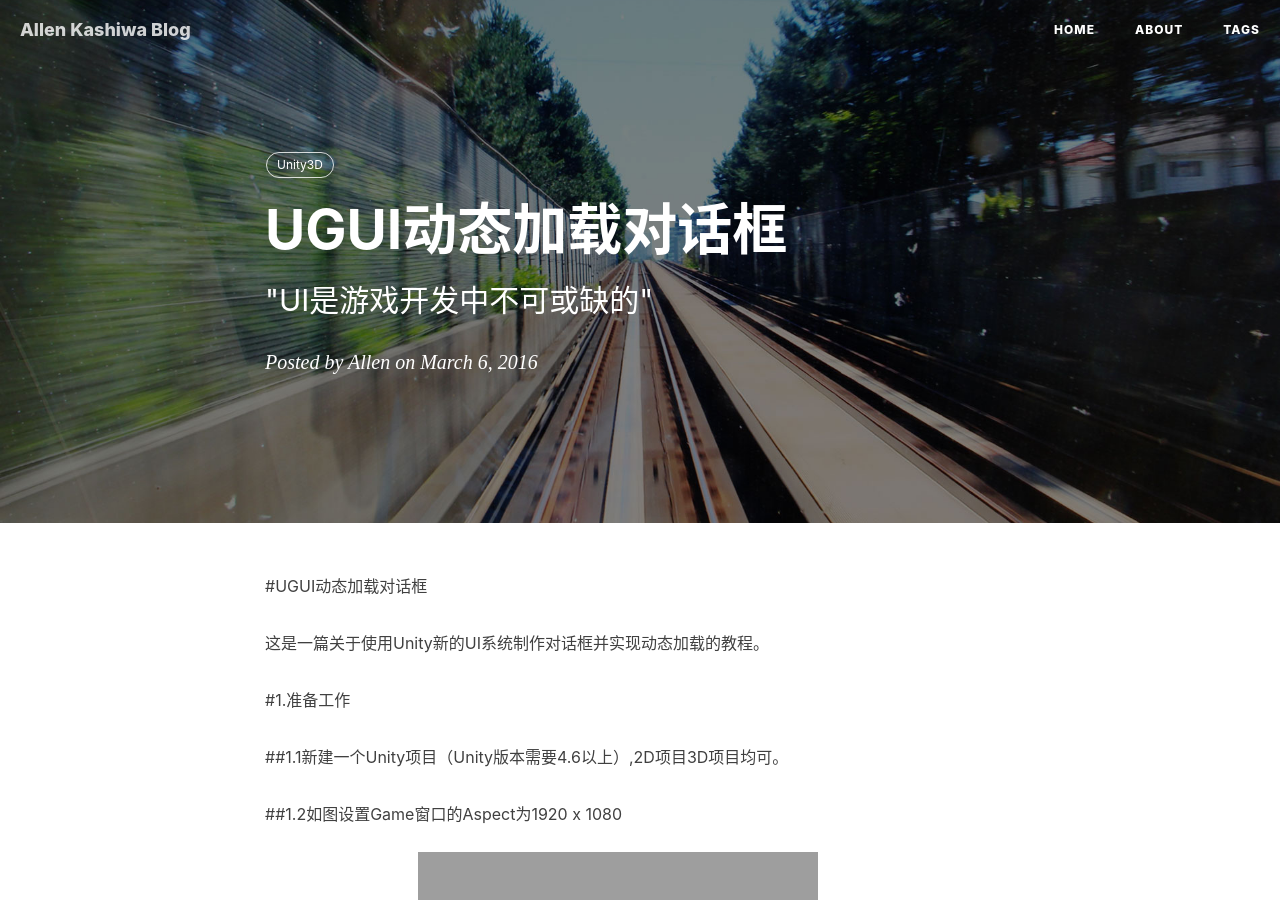
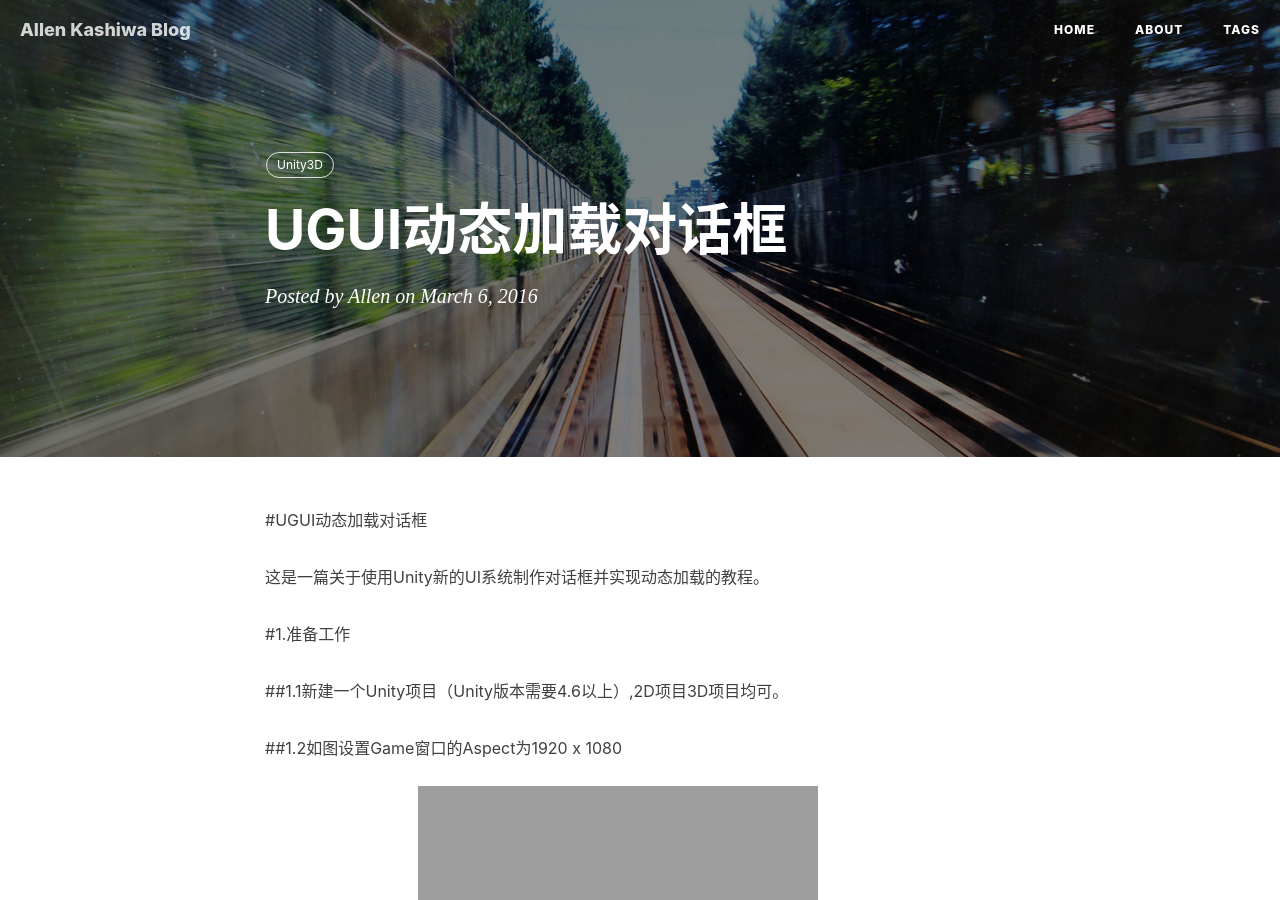
Before and after one commit to AllenKashiwa/AllenKashiwa.github.io, a Jekyll site: the page built from _posts/2016-03-06-load-ugui-dialog-dynamically.md, in a window 1280 px wide and 900 px high. Built offline with Jekyll 4.4.1, drawn with Linux system fonts in a browser that asks for light colours; nearby versions of some CDN libraries; comment, search, counter and statistics services are not loaded.

Commit message:
delete subtitle

```diff
--- a/_posts/2016-03-06-load-ugui-dialog-dynamically.md
+++ b/_posts/2016-03-06-load-ugui-dialog-dynamically.md
@@ -1,7 +1,7 @@
 ---
 layout:     post
 title:      "UGUI动态加载对话框"
-subtitle:   "\"UI是游戏开发中不可或缺的\""
+subtitle:   ""
 date:       2016-03-06 22:45:00
 author:     "Allen"
 header-img: "img/post-bg-2015.jpg"
```
